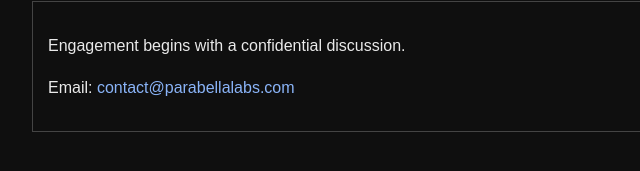
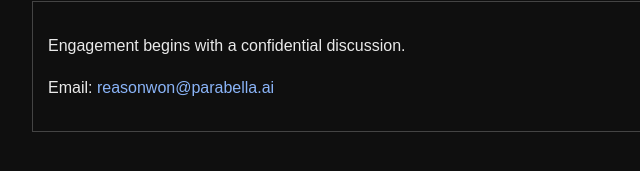
Before and after one commit to reasonwon/parabella.github.io, a plain HTML site: page index.html in a window 1280 px wide. Shown: the part 827-998 px from the top of the page, 158-798 px from the left. Drawn offline with Linux system fonts and the light colour scheme.

Commit message:
Update index.html

```diff
--- a/index.html
+++ b/index.html
@@ -68,7 +68,9 @@
   <h2>Contact</h2>
   <div class="cta">
     <p>Engagement begins with a confidential discussion.</p>
-    <p>Email: <a href="mailto:contact@parabellalabs.com">contact@parabellalabs.com</a></p>
+    <p>Email:
+      <a href="mailto:reasonwon@parabella.ai">reasonwon@parabella.ai</a>
+    </p>
   </div>
 </div>
 
```
